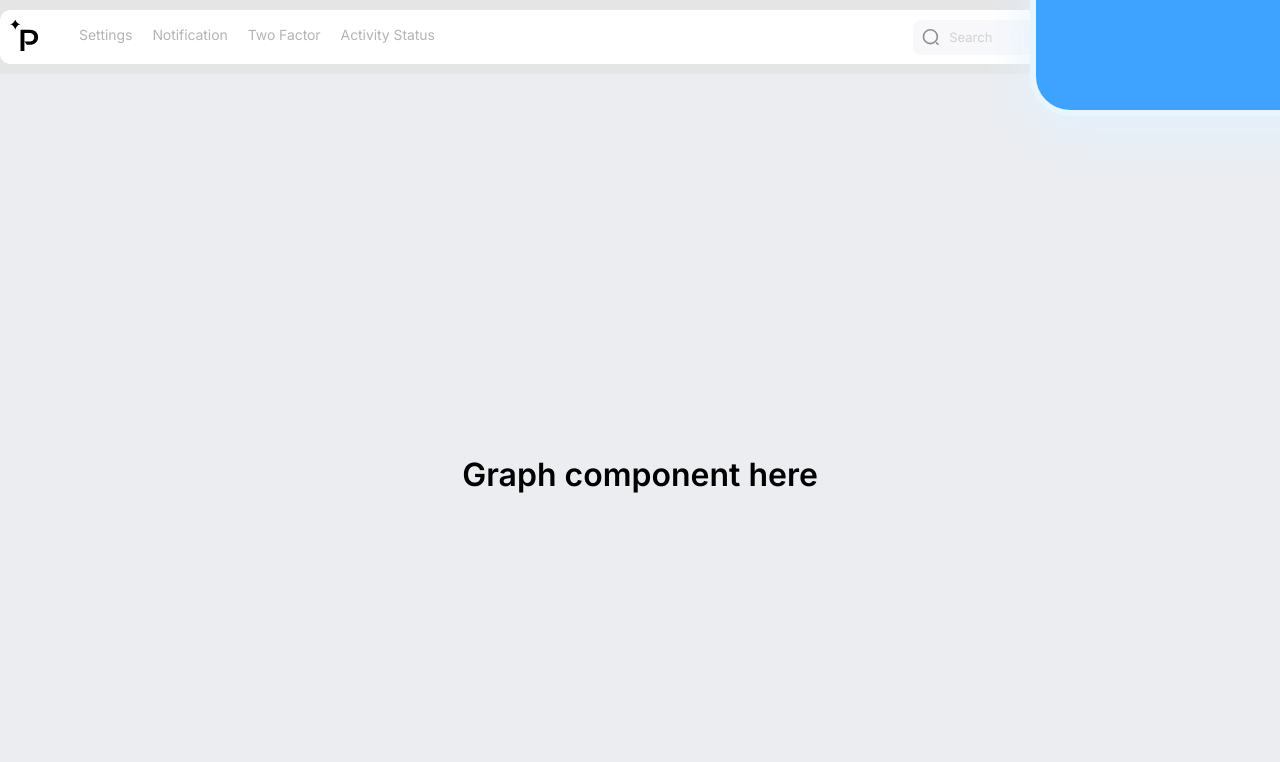
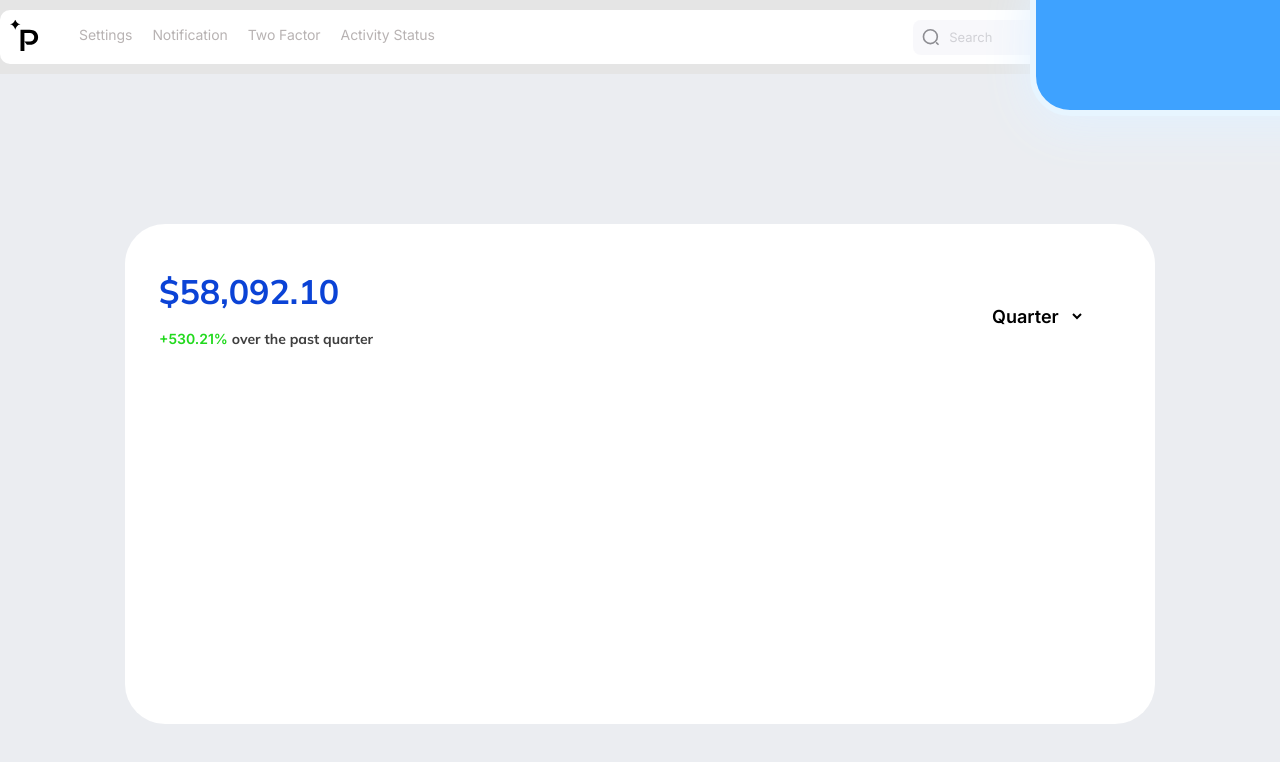
Before and after one commit to appwex/react-ui-components, a React (Create React App) app: page /stories/graph-component in a window 1280 px wide. Shown: the top 762 px of the page. Built offline with nearby package versions, Linux system fonts and the light colour scheme.

Commit message:
installed recharts

```diff
--- a/package.json
+++ b/package.json
@@ -17,6 +17,7 @@
     "react-dom": "^18.2.0",
     "react-router-dom": "^6.4.4",
     "react-scripts": "5.0.1",
+    "recharts": "^2.2.0",
     "swiper": "^8.4.5",
     "web-vitals": "^2.1.4"
   },
--- a/src/routes/graph-component/graph.css
+++ b/src/routes/graph-component/graph.css
@@ -1,6 +1,62 @@
-.main-container{
-    display: grid;
-    place-items: center;
-    height: 100vh;
-    width: 100vw;
+.main-container {
+  display: grid;
+  place-items: center;
+  height: 100vh;
+  width: 100vw;
 }
+
+.graph-container {
+  width: 1030px;
+  height: 500px;
+  background-color: #ffffff;
+  border-radius: 40px;
+}
+
+.header-data {
+  margin-top: 2.875rem;
+  margin-left: 2.125rem;
+  margin-right: 3.75rem;
+  display: flex;
+  justify-content: space-between;
+  align-items: flex-end;
+}
+
+.main-data > h1 {
+  color: #0b43d6;
+  font-size: 34px;
+  line-height: 43px;
+  font-family: 'Mulish';
+  font-style: normal;
+  font-weight: 700;
+}
+
+.main-data > p {
+  margin-top: 1.0625rem;
+  font-family: 'Mulish';
+  font-style: normal;
+  font-weight: 700;
+  font-size: 14px;
+  line-height: 18px;
+  color: #3f3f3f;
+}
+
+.main-data > p > span {
+  color: #21d91d;
+}
+
+.dropdown {
+  padding: 0.625rem;
+  color: #3f3f3f;
+}
+
+select {
+  padding: 10px;
+  font-weight: 700;
+  font-size: 18px;
+  line-height: 23px;
+  border: none;
+  width: 100%;
+  background: white;
+  vertical-align: middle;
+  background: transparent;
+}
--- a/src/routes/graph-component/graph.jsx
+++ b/src/routes/graph-component/graph.jsx
@@ -2,9 +2,29 @@ import React from 'react'
 import './graph.css'
 
 function Graph() {
+  const [value, setValue] = React.useState('Quarter')
+
+  const handleChange = event => {
+    setValue(event.target.value)
+  }
   return (
     <div className="main-container">
-      <h1>Graph component here</h1>
+      <div className="graph-container">
+        <div className="header-data">
+          <div className="main-data">
+            <h1>$58,092.10</h1>
+            <p>
+              <span>+530.21%</span> over the past quarter
+            </p>
+          </div>
+          <div className="dropdown">
+            <select value={value} onChange={handleChange}>
+              <option value="quarter">Quarter</option>
+              <option value="year">Year</option>
+            </select>
+          </div>
+        </div>
+      </div>
     </div>
   )
 }
```
Also changed, not shown: 1 other file (tests, documents, lock files or other folders).
